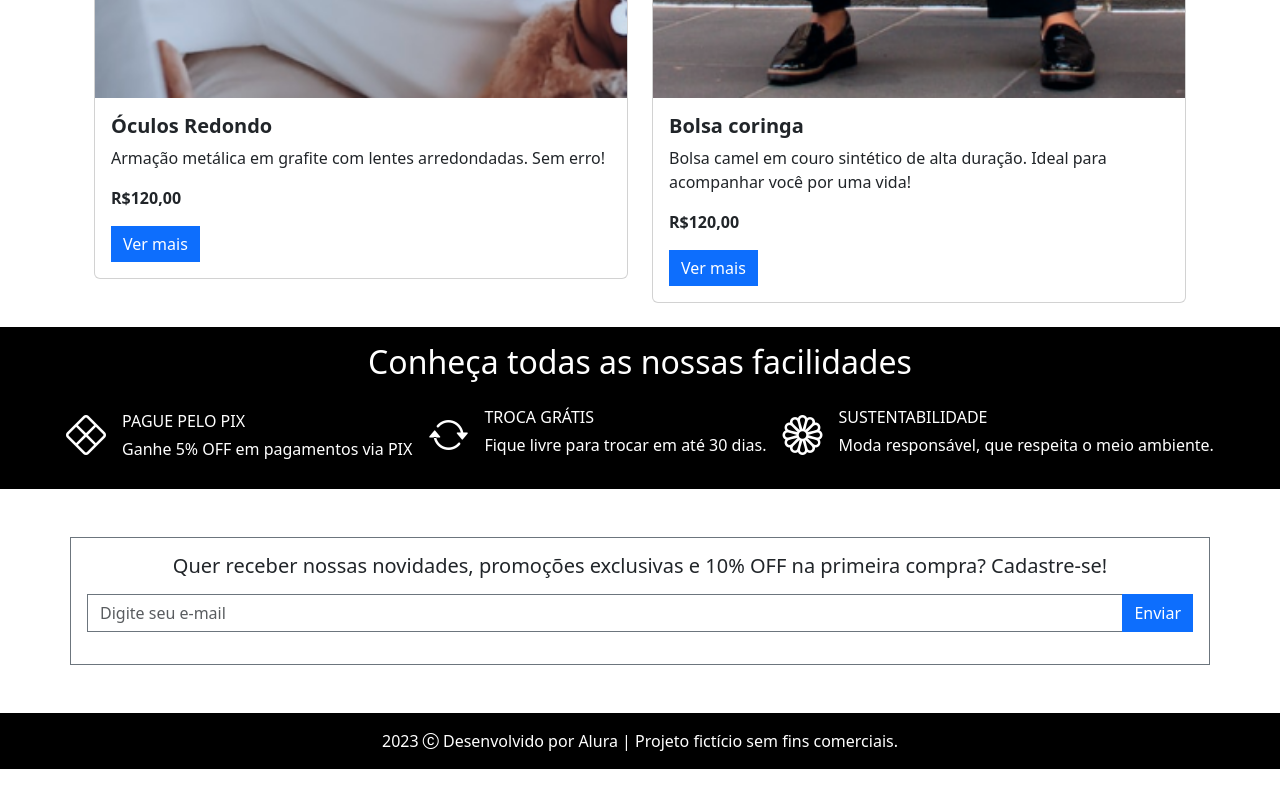
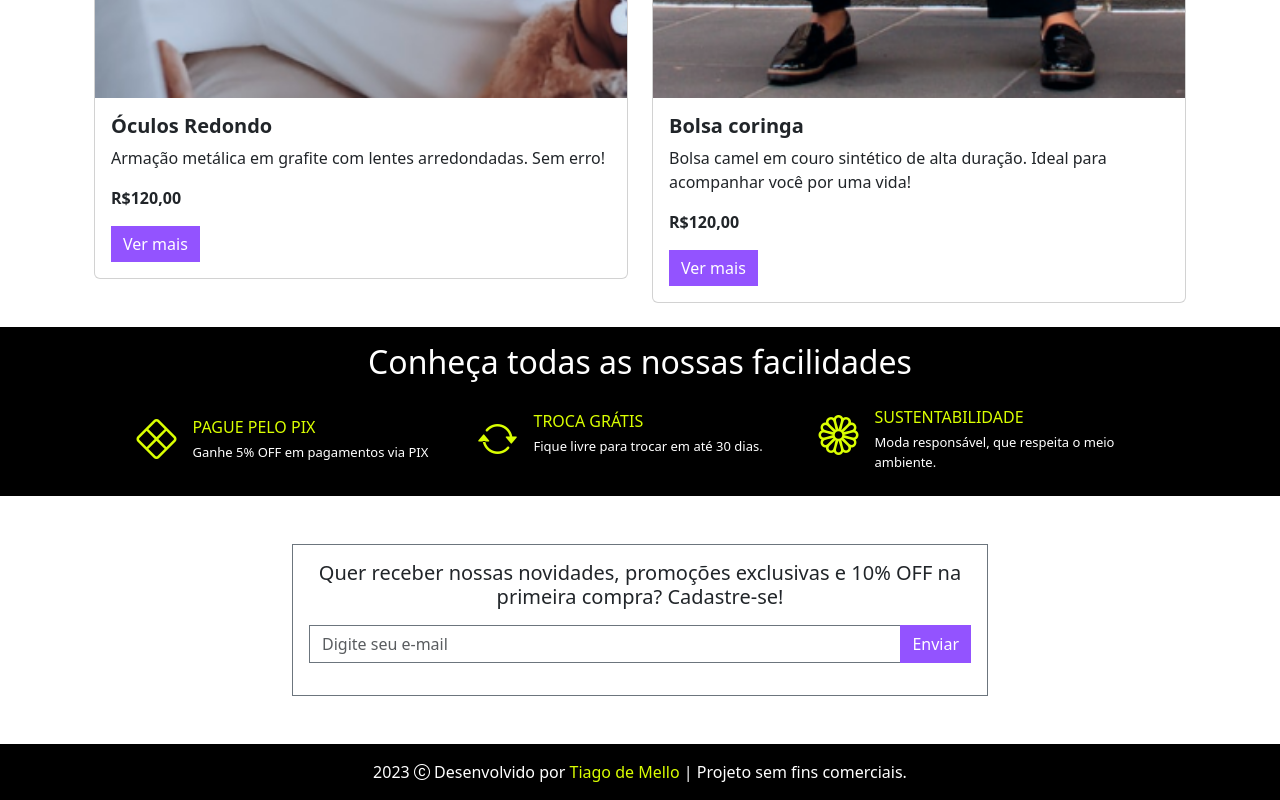
Before and after one commit to TiagodeMello25/Projeto-Meteora, a plain HTML site: page index.html in a window 1280 px wide. Shown: the part 3963-4763 px from the top of the page. Before the commit the page ends 4732 px from the top, so only its background shows below. Drawn offline with nearby package versions, Linux system fonts and the light colour scheme; files whose address does not match are found by name.

Commit message:
Alterando cores e adicionado link no footer
Feito a alteração de cores nos textos e alterado cor dos ícones de pix, troca e sustentabilidade.
Feito alteração no footer, adicionando um link redirecionado para o linkedin, e descrição para um projeto não comercial.
Alterado o nome do Arquivo Style.css que estava de forma errada, não conseguindo importar os estilos propostos no projeto.

```diff
--- a/index.html
+++ b/index.html
@@ -10,7 +10,7 @@
   <link rel="stylesheet" href="https://cdn.jsdelivr.net/npm/bootstrap-icons@1.10.3/font/bootstrap-icons.css">
   <link href="https://cdn.jsdelivr.net/npm/bootstrap@5.3.0-alpha1/dist/css/bootstrap.min.css" rel="stylesheet"
     integrity="sha384-GLhlTQ8iRABdZLl6O3oVMWSktQOp6b7In1Zl3/Jr59b6EGGoI1aFkw7cmDA6j6gD" crossorigin="anonymous">
-  <link rel="stylesheet" href="./estilos.css">
+  <link rel="stylesheet" href="./style.css">
 </head>
 
 <body>
@@ -361,7 +361,7 @@
   </form>
 
   <footer class="text-center bg-black text-bg-dark">
-    <p class="card-text py-3">2023 <i class="bi bi-c-circle"></i> Desenvolvido por Alura | Projeto fictício sem fins
+    <p class="card-text py-3">2023 <i class="bi bi-c-circle"></i> Desenvolvido por <a class="nome-link" href="https://www.linkedin.com/in/tiago-de-mello-b27b79212/">Tiago de Mello</a> | Projeto sem fins
       comerciais.</p>
   </footer>
 
--- a/style.css
+++ b/style.css
@@ -15,6 +15,11 @@
 }
 
 .verde-limao {
+   color: #DAFF01;
+}
+
+.nome-link {
+    text-decoration: none;
     color: #DAFF01;
 }
 
```
